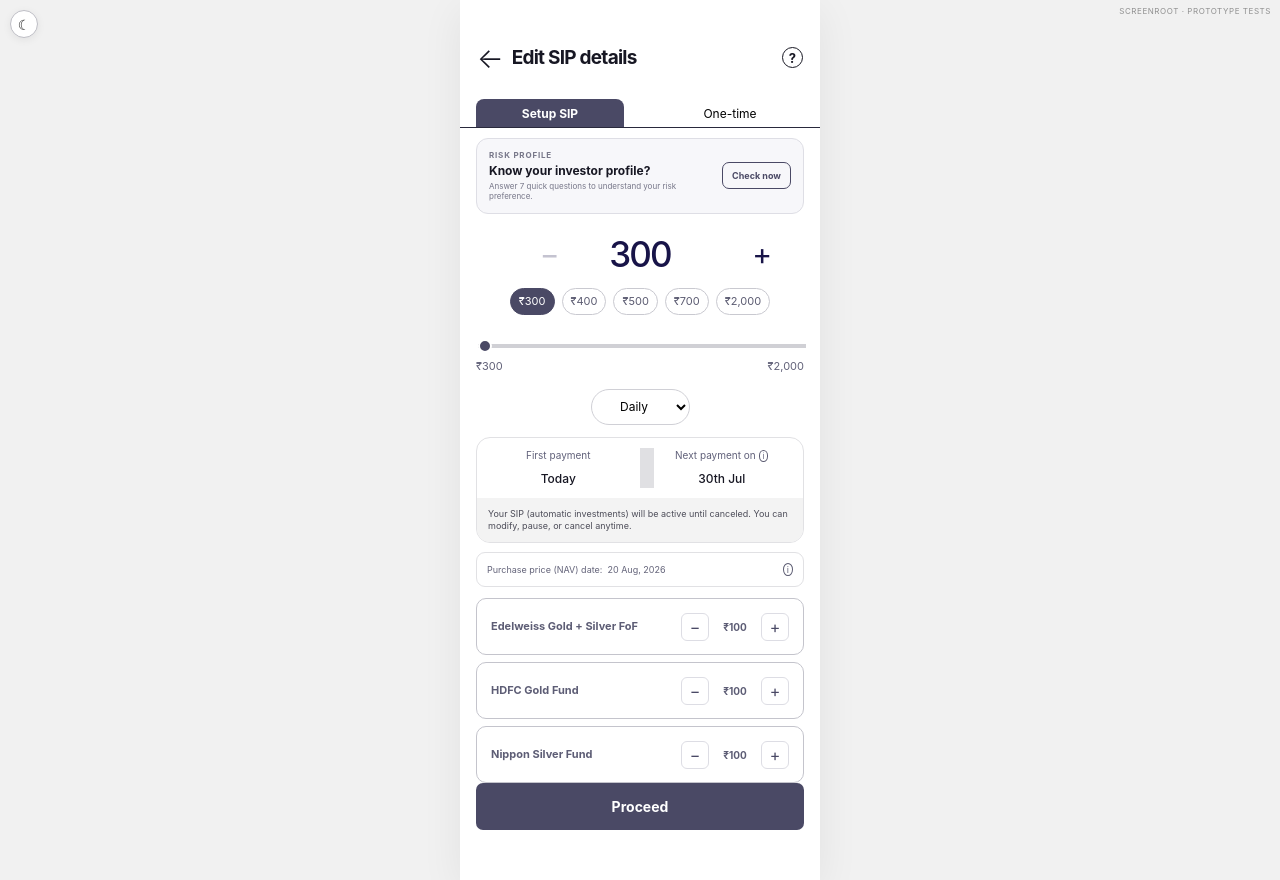
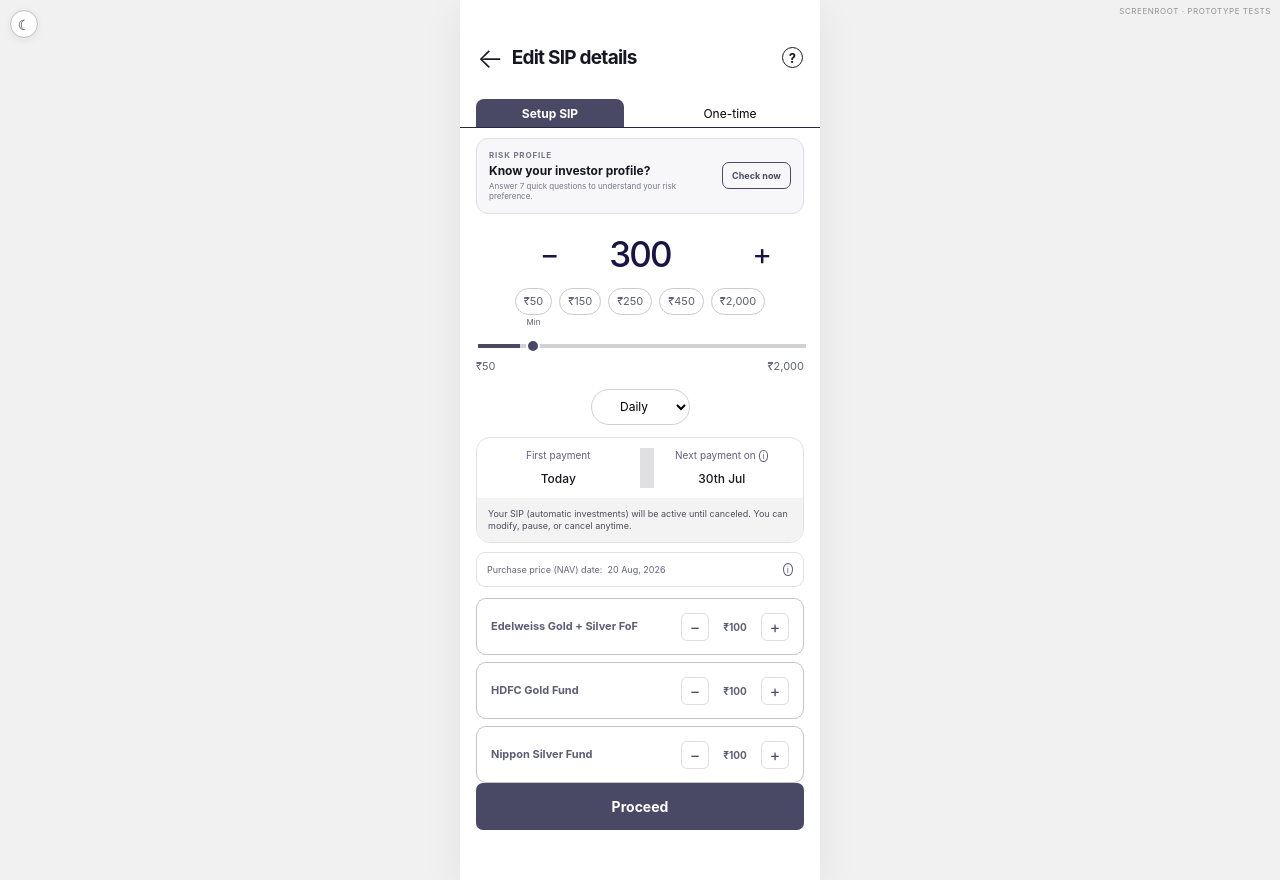
Before and after one commit to Zunaidscreenroot/prototypes, a Next.js app: page /prototype-1 in a window 1280 px wide. Built offline with nearby package versions, Linux system fonts and the light colour scheme.

Commit message:
Allow ₹50 overall SIP minimum

```diff
--- a/app/prototype-1/page.tsx
+++ b/app/prototype-1/page.tsx
@@ -53,10 +53,9 @@ export default function PrototypeOne() {
     [fundAmounts]
   );
 
-  const selectedCount = selected.length;
   const frequencyMinimum = frequency === "Daily" ? 50 : frequency === "Weekly" ? 1000 : 5000;
   const frequencyMaximum = frequency === "Daily" ? 2000 : frequency === "Weekly" ? 20000 : 50000;
-  const sipMinimum = Math.max(frequencyMinimum, selectedCount * 100);
+  const sipMinimum = frequencyMinimum;
   const sipMaximum = frequencyMaximum;
   const sipStep = frequency === "Daily" ? 100 : frequency === "Weekly" ? 1000 : 5000;
   const total = selected.reduce((sum, item) => sum + item.amount, 0);
```
